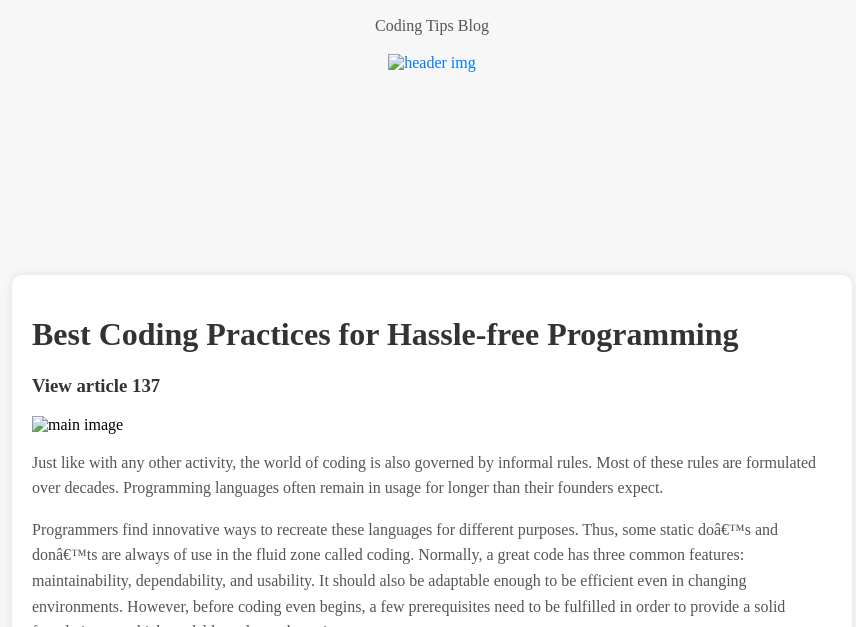
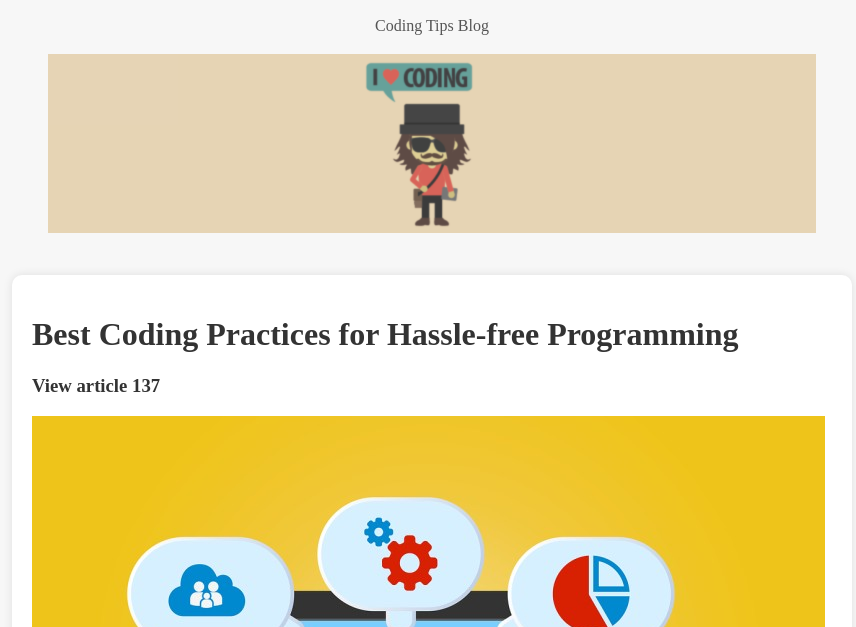
Before and after one commit to mdzubairx/Simple-Blog-Page, a plain HTML site: page index.html in a window 1280 px wide. Shown: the part 173-800 px from the top of the page, without its empty margins (208-1064 px from the left). Drawn offline with Linux system fonts and the light colour scheme.

Commit message:
Update index.html

```diff
--- a/index.html
+++ b/index.html
@@ -15,7 +15,7 @@
 
        <p id="about_site"> Coding Tips  Blog</p>
 
-       <a href="https://ilovecoding.org/"><img src="coding images\header img.png" alt="header img"></a>
+       <a href="https://ilovecoding.org/"><img src="header img.png" alt="header img"></a>
 
 </header>
 
@@ -27,7 +27,7 @@
 </a>
 
 
-<img id="main-img" src="coding images\developer-3461405_1280 (4).jpg" alt="main image">
+<img id="main-img" src="developer-3461405_1280 (4).jpg" alt="main image">
 
 <div id="blog-content">
 
```
